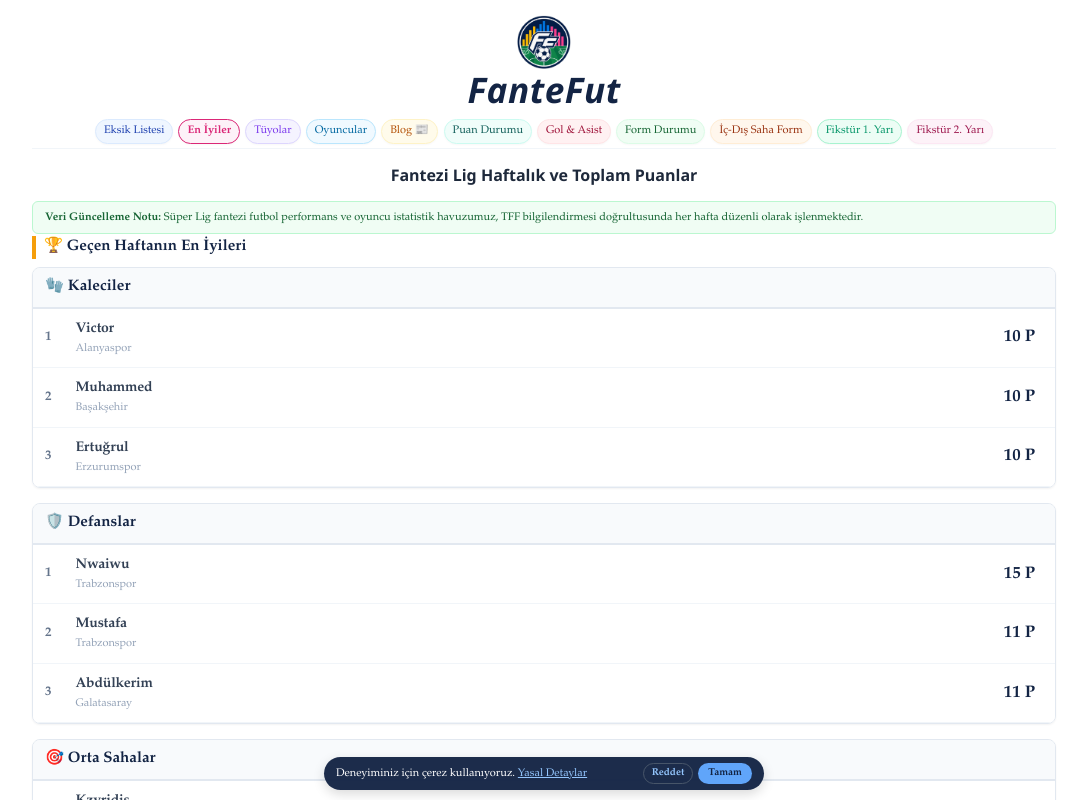
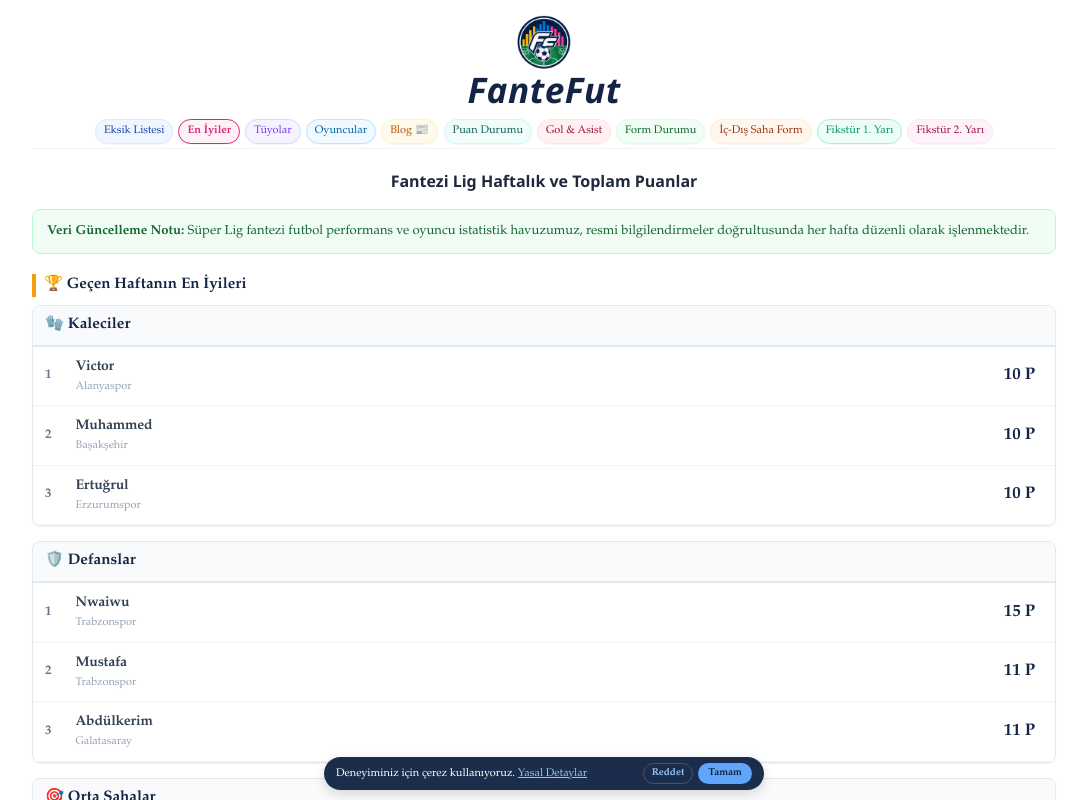
Before and after one commit to fantefut/fantefut, a Next.js app: page /haftanin-yildizlari in a window 1280 px wide. Shown: the top 800 px of the page, without its empty margins (96-1183 px from the left). Built offline with nearby package versions, Linux system fonts and the light colour scheme.

Commit message:
guncelleme

```diff
--- a/app/haftanin-analizi/page.js
+++ b/app/haftanin-analizi/page.js
@@ -28,7 +28,7 @@
     { isim: "Saviolo", takim: "Trabzonspor", fiyat: "6M" },
     { isim: "Trossard", takim: "Beşiktaş", fiyat: "9.5M" },
     { isim: "Muci", takim: "Trabzonspor", fiyat: "8M" },
-    { isim: "Olaitan", takim: "Beşiktaş", fiyat: "6MM" },
+    { isim: "Olaitan", takim: "Beşiktaş", fiyat: "6M" },
     { isim: "Hajradinovic", takim: "Kasımpaşa", fiyat: "5.5M" }
   ],
   "Forvet": [
@@ -98,12 +98,29 @@
       <div className="w-full mx-auto max-w-[650px] lg:max-w-[1024px]" style={{ fontFamily: ICERIK_FONTU }}>
         <Navbar aktifSayfa="analiz" />
 
-        {/* 🎯 BAŞLIK ALANI */}
-        <div style={{ textAlign: 'center', marginTop: '16px', marginBottom: '12px' }}>
-          <h1 style={{ fontSize: '1.00rem', color: '#1e293b', fontWeight: 'bold', fontFamily: BAŞLIK_FONTU, margin: 0 }}>
-            Fantezi Lig Kaptan Önerileri Kadro Tüyoları
-          </h1>
-        </div>
+{/* STANDART BOŞLUKLU BAŞLIK BLOKU */}
+<div style={{ textAlign: 'center', marginTop: '20px', marginBottom: '16px' }}>
+  <h1 style={{ fontSize: '1.0rem', color: '#1e293b', fontWeight: 'bold', fontFamily: BAŞLIK_FONTU, margin: 0 }}>
+    Fantezi Lig Kaptan Önerileri Kadro Tüyoları
+  </h1>
+</div>
+
+{/* YENİ EKLENEN STANDART YEŞİL KUTU */}
+<div style={{
+  padding: '12px 14px',
+  backgroundColor: '#f0fdf4',
+  borderRadius: '8px',
+  border: '1px solid #bbf7d0',
+  marginBottom: '20px',
+  fontSize: '13px',
+  lineHeight: '1.5',
+  color: '#166534',
+  fontFamily: ICERIK_FONTU,
+  width: '100%'
+}}>
+  <strong>Kadro Strateji Notu:</strong> Haftalık fantezi lig mücadelelerinde fark yaratacak kaptan seçimleri, bütçe dostu alternatifler ve oyun içi futbolcu değer analizleri mevkisel bazda güncellenmiştir.
+</div>
+
 
         <h2 style={{
           fontSize: '0.85rem', color: '#64748b', marginBottom: '12px', marginTop: '14px',
--- a/app/haftanin-yildizlari/page.js
+++ b/app/haftanin-yildizlari/page.js
@@ -82,28 +82,29 @@
       <div className="w-full mx-auto max-w-[650px] lg:max-w-[1024px]" style={{ fontFamily: ICERIK_FONTU }}>
         <Navbar aktifSayfa="yildiz" />
 
-
-        <div style={{ textAlign: 'center', marginTop: '14px', marginBottom: '14px' }}>
-          <h1 style={{ fontSize: '1.00rem', color: '#1e293b', fontWeight: 'bold', fontFamily: BAŞLIK_FONTU, margin: 0 }}>
+{/* STANDART BOŞLUKLU BAŞLIK BLOKU */}
+<div style={{ textAlign: 'center', marginTop: '20px', marginBottom: '16px' }}>
+  <h1 style={{ fontSize: '1.0rem', color: '#1e293b', fontWeight: 'bold', fontFamily: BAŞLIK_FONTU, margin: 0 }}>
     Fantezi Lig Haftalık ve Toplam Puanlar
   </h1>
 </div>
 
-{/* 🟢 BOTLARI İKNA EDEN KISA EDİTÖR NOTU (Başlık Üstü - Mobil Uyumlu) */}
+{/* STANDART YEŞİL BİLGİLENDİRME KUTUSU */}
 <div style={{
+  padding: '12px 14px',
   backgroundColor: '#f0fdf4',
+  borderRadius: '8px',
   border: '1px solid #bbf7d0',
-          borderRadius: '6px',
-          padding: '8px 12px',
-          marginTop: '14px',
-          marginBottom: '2px',
-          fontSize: '11px',
+  marginBottom: '20px',
+  fontSize: '13px',
+  lineHeight: '1.5',
   color: '#166534',
-          lineHeight: '1.4',
-          textAlign: 'left'
+  fontFamily: ICERIK_FONTU,
+  width: '100%'
 }}>
-          <strong>Veri Güncelleme Notu:</strong> Süper Lig fantezi futbol performans ve oyuncu istatistik havuzumuz, TFF bilgilendirmesi doğrultusunda her hafta düzenli olarak işlenmektedir.
+  <strong>Veri Güncelleme Notu:</strong> Süper Lig fantezi futbol performans ve oyuncu istatistik havuzumuz, resmi bilgilendirmeler doğrultusunda her hafta düzenli olarak işlenmektedir.
 </div>
+
 
         {/* 🏆 1. SET: GEÇEN HAFTANIN EN İYİLERİ */}
         <h2 style={{ fontSize: '0.95rem', color: '#132444', marginBottom: '8px', fontFamily: ICERIK_FONTU, fontWeight: 'bold', borderLeft: '4px solid #f59e0b', paddingLeft: '8px' }}>
--- a/app/oyuncular/page.js
+++ b/app/oyuncular/page.js
@@ -92,12 +92,29 @@
         {/* Navbar bileşenimize oyuncular sekmesinin aktif olduğunu belirtiyoruz */}
         <Navbar aktifSayfa="oyuncular" />
 
-        {/* Sayfa Başlığı */}
-        <div style={{ textAlign: 'center', marginTop: '16px', marginBottom: '14px' }}>
-          <h1 style={{ fontSize: '1.00rem', color: '#1e293b', fontWeight: 'bold', fontFamily: BAŞLIK_FONTU, margin: 0 }}>
-            Fantezi Lig Oyuncu İstatistikleri
-          </h1>
-        </div>
+{/* STANDART BOŞLUKLU BAŞLIK BLOKU */}
+<div style={{ textAlign: 'center', marginTop: '20px', marginBottom: '16px' }}>
+  <h1 style={{ fontSize: '1.0rem', color: '#1e293b', fontWeight: 'bold', fontFamily: BAŞLIK_FONTU, margin: 0 }}>
+    Fantezi Lig Oyuncu İstatistikleri
+  </h1>
+</div>
+
+{/* YENİ EKLENEN STANDART YEŞİL KUTU */}
+<div style={{
+  padding: '12px 14px',
+  backgroundColor: '#f0fdf4',
+  borderRadius: '8px',
+  border: '1px solid #bbf7d0',
+  marginBottom: '20px',
+  fontSize: '13px',
+  lineHeight: '1.5',
+  color: '#166534',
+  fontFamily: ICERIK_FONTU,
+  width: '100%'
+}}>
+  <strong>Performans Analiz Notu:</strong> Fantezi lig kadrolarınızı gerçekçi verilerle kurmanız için hazırlanan kurtarma yüzdeleri, gol beklentisi (xG) ve asist beklentisi (xA) verileri global sağlayıcı katkılarıyla harmanlanmıştır.
+</div>
+
 
         {/* 🧤 İLK İKİ İSTATİSTİK KUTUSU (Kaleci Departmanı) */}
         {renderTablo(
--- a/app/page.tsx
+++ b/app/page.tsx
@@ -84,26 +84,25 @@
       <div className="w-full mx-auto max-w-[650px] lg:max-w-[1024px]" style={{ fontFamily: ICERIK_FONTU }}>
         <Navbar aktifSayfa="eksik" />
 
-        <div style={{ textAlign: 'center', marginTop: '16px', marginBottom: '12px' }}>
-          <h1 style={{ fontSize: '1.0rem', color: '#1e293b', fontWeight: 'bold', fontFamily: BAŞLIK_FONTU, margin: '0 0 4px 0' }}>
+{/* STANDART BOŞLUKLU BAŞLIK BLOKU */}
+<div style={{ textAlign: 'center', marginTop: '20px', marginBottom: '16px' }}>
+  <h1 style={{ fontSize: '1.0rem', color: '#1e293b', fontWeight: 'bold', fontFamily: BAŞLIK_FONTU, margin: 0 }}>
     Süper Lig Sakat ve Cezalılar ile Eksikler
   </h1>
-          <p style={{ fontSize: '0.85rem', color: '#64748b', margin: 0 }}>
-            Haftalık fantezi lig kadrolarınızı güncellemeden önce takımların güncel eksik listelerini inceleyin.
-          </p>
 </div>
 
-        {/* 📱 MİNİMAL EDİTÖR NOTU */}
+{/* STANDART YEŞİL BİLGİLENDİRME KUTUSU */}
 <div style={{
-          padding: '10px 14px',
+  padding: '12px 14px',
   backgroundColor: '#f0fdf4',
   borderRadius: '8px',
   border: '1px solid #bbf7d0',
   marginBottom: '20px',
-          fontSize: '0.85rem',
+  fontSize: '13px',
   lineHeight: '1.5',
   color: '#166534',
-          fontFamily: ICERIK_FONTU
+  fontFamily: ICERIK_FONTU,
+  width: '100%'
 }}>
   <strong>Eksik Listesi Analizi:</strong> Süper Lig'de her hafta yeni heyecan başlarken, fantezi futbol kadrolarında değişikliğe gidecek teknik direktörler için sakat ve cezalı oyuncular büyük önem taşıyor. Kadronuzda beklenmedik puan kayıpları yaşamamak adına, takımların güncel eksik listelerini aşağıdan inceleyebilirsiniz. Havuzumuzdaki veriler resmi açıklamalar doğrultusunda anlık güncellenmektedir.
 </div>
```
Lines whose indentation alone changed are shown as unchanged.
